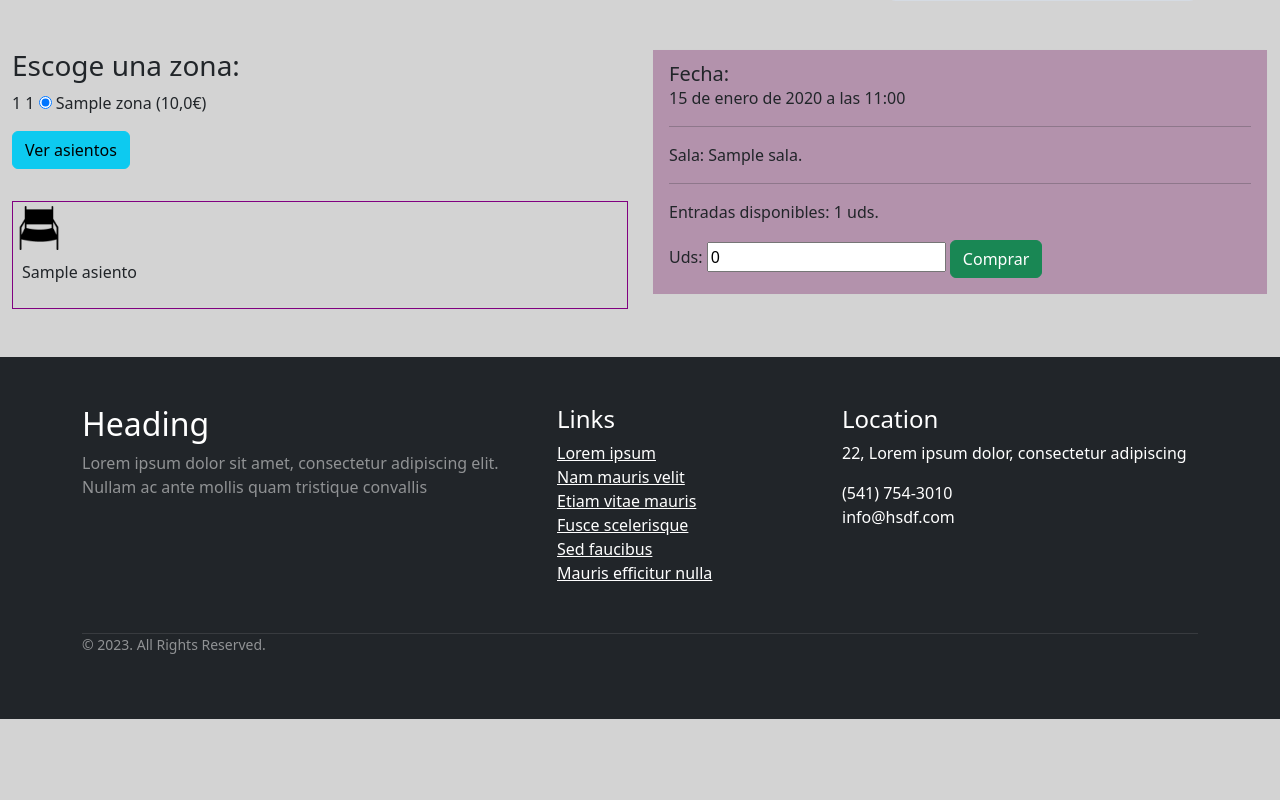
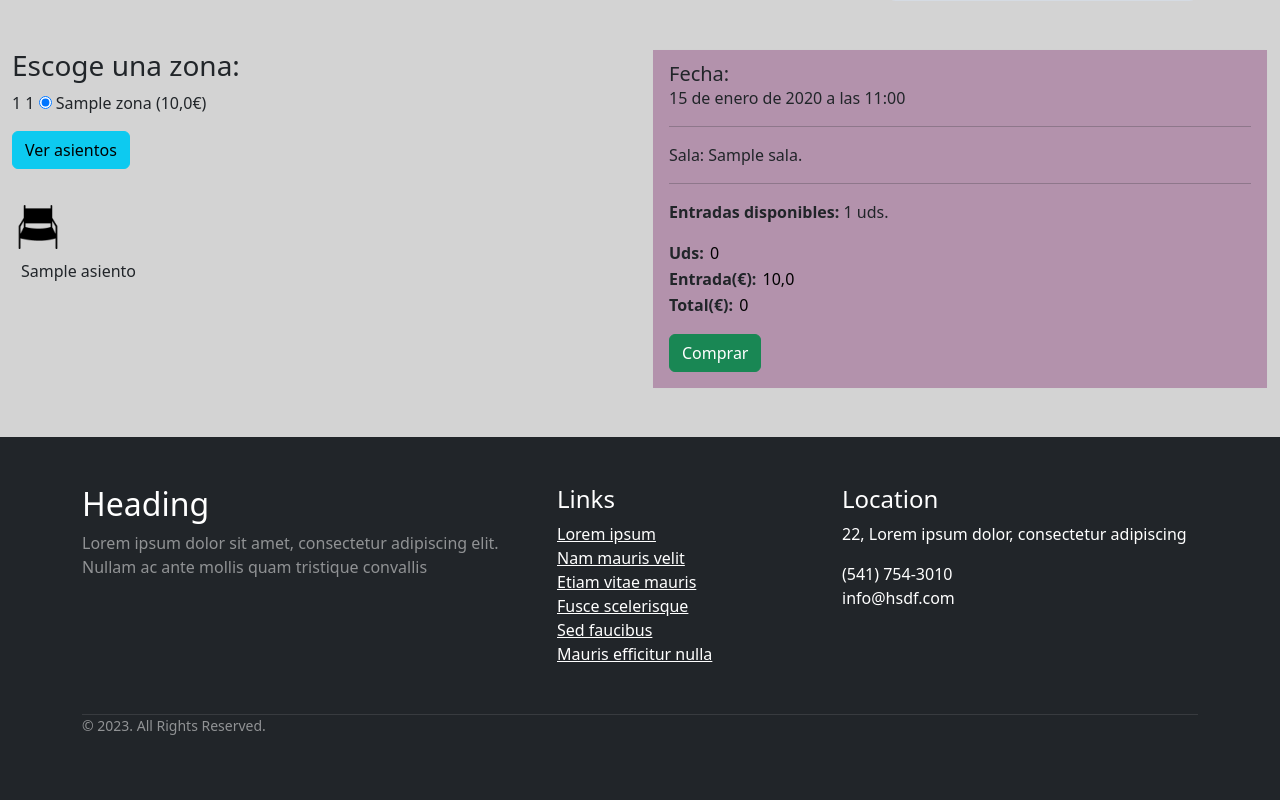
Before and after one commit to marinatg/FCT_MarinaTeran, a Django app: page /main/eventoDetalle/1 in a window 1280 px wide. Shown: the part 839-1639 px from the top of the page. Before the commit the page ends 1558 px from the top, so only its background shows below. Run offline with Django 4.2, Linux system fonts and the light colour scheme; tables that the repository leaves empty hold one stand-in row (values such as "Sample post"); grey boxes marked "Sample" are stand-in pictures.

Commit message:
mapa butas por fn terminado

```diff
--- a/main/models.py
+++ b/main/models.py
@@ -54,7 +54,7 @@ class Zona_evento(models.Model):
     precio = models.FloatField()
 
     def __str__(self):
-        return 'ID: %s Zona: %s Evento: %s Disponibles: %s' % (self.id, self.zona, self.evento, self.disponibles)
+        return 'ID: %s Zona: %s Evento: %s Disponibles: %s Precio: %s' % (self.id, self.zona, self.evento, self.disponibles, self.precio)
 
 class Asiento_evento(models.Model):
     zona_evento = models.ForeignKey(Zona_evento, on_delete=models.RESTRICT)
--- a/main/templates/main/eventoDetalle.html
+++ b/main/templates/main/eventoDetalle.html
@@ -17,17 +17,29 @@
     console.log(arrayAsientos);
     var unidades = document.getElementById("unidades");
     var uds = unidades.value;
+    var price = document.getElementById("precio_entrada");
+    var prc = document.getElementById("precio");
+    console.log(price.value);
+    var precioSt= price.value;
+    var precioSt2 = precioSt.replace(',', '.');
+    var precioFl = parseFloat(precioSt2);
+    console.log(precioFl);
+    console.log(prc);
 
     for (var i = 0; i < arrayAsientos.length; i++) {
       arrayAsientos[i].addEventListener('change', function() {
         if (this.checked) {
           console.log("dentro del if");
           uds = parseInt(uds) + 1;
+          var prcFl = parseFloat(prc.value);
+          prc.value = (prcFl +  precioFl).toFixed(2);
           unidades.value = parseInt(uds);
           imagen = this.nextElementSibling.setAttribute("src", "/main/imagenes/sillaSeleccionada.png");
         } else {
           uds = uds - 1;
           unidades.value = uds;
+          var prcFl = parseFloat(prc.value);
+          prc.value = (prcFl -  precioFl).toFixed(2);
           imagen = this.nextElementSibling.setAttribute("src", "/main/imagenes/silla.png");
         }
       });
@@ -39,9 +51,10 @@
     for (var j = 0; j < arrayImagenes.length; j++) {
       arrayImagenes[j].onclick = function() {
         var checkbox = this.previousElementSibling;
-        checkbox.checked = !checkbox.checked; // Cambiar el estado de la casilla
-        checkbox.dispatchEvent(new Event('change')); // Disparar el evento change manualmente
-        // Agrega aquí cualquier otra lógica que deseas ejecutar al hacer clic en la imagen
+        if (!checkbox.disabled) {
+            checkbox.checked = !checkbox.checked; // Cambiar el estado de la casilla
+            checkbox.dispatchEvent(new Event('change')); // Disparar el evento change manualmente
+        }
       };
     }
   });
@@ -81,7 +94,7 @@
 
 
 
-        <div style="border: 1px solid purple;">
+        <div>
         <form  enctype="multipart/form-data" method="get">
 
             {% csrf_token %}
@@ -99,7 +112,7 @@
                     <img src="/main/imagenes/deshabilitada.png" width="50" height="50" />
                     {% endif %}
                         <br/>
-                    <label class="m-2" for="{{a.id}}">{{ a.asiento.nombre }}</label>
+                    <label class=" m-2" for="{{a.id}}">{{ a.asiento.nombre }}</label>
                     </td>
                 {% if forloop.counter|divisibleby:4 %}
                 </tr>
@@ -124,10 +137,15 @@
               {% if evento.disponibles == 0 %}
                 <p class="alert alert-danger">Entradas no disponibles</p>
               {% else %}
-                <p>Entradas disponibles: {{ zonaElegida.disponibles }} uds.</p>
+                <p><b>Entradas disponibles:</b> {{ zonaElegida.disponibles }} uds.</p>
 
-                    <label>Uds: </label>
-                    <input type="number" id="unidades" name="unidades" value=0 readonly>
+                    <label style="font-weight: bold;">Uds: </label>
+                    <input style="background-color: transparent; border: none;" type="number" id="unidades" name="unidades" value=0 readonly><br/>
+                    <label style="font-weight: bold;">Entrada(€): </label>
+                    <input style="background-color: transparent; border: none;" type="text" id="precio_entrada" name="precio_entrada" value="{{zonaElegida.precio}}"  readonly ><br/>
+                    <label style="font-weight: bold;">Total(€): </label>
+                    <input style="background-color: transparent; border: none;" type="text" id="precio" name="precio" value=0 step="any" readonly >
+                    <p></p>
               <button href="{% url 'paypal' %}" class="btn btn-success" name="boton" type="submit">Comprar</button>
         </form>
               {% endif %}
```
